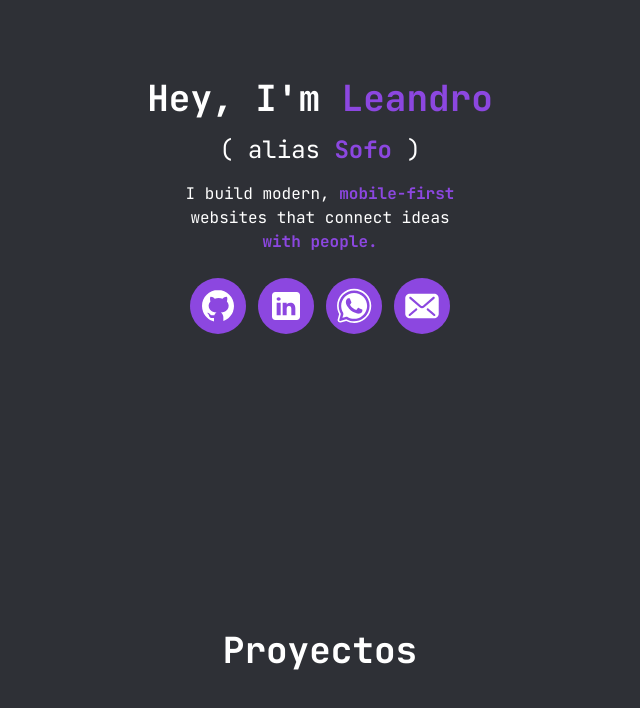
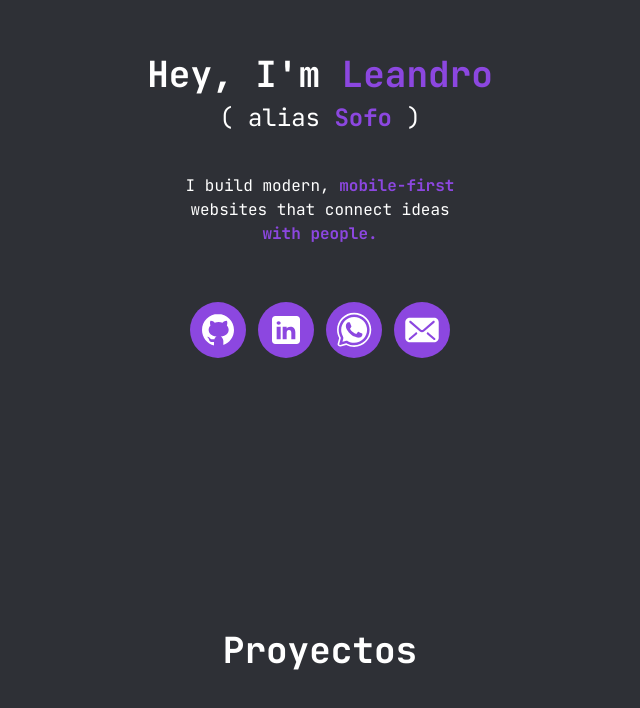
Before and after one commit to sofowest/portfolio, a React (Vite) app: page / in a window 1280 px wide. Shown: the part 198-906 px from the top of the page, without its empty margins (320-960 px from the left). Built offline with nearby package versions, Linux system fonts and the light colour scheme.

Commit message:
Update Home.jsx

```diff
--- a/src/pages/Home.jsx
+++ b/src/pages/Home.jsx
@@ -8,8 +8,8 @@ function Home() {
 
       <article className="flex justify-center items-center text-center h-[100vh] flex-col">
         <h1 className="p-2 text-4xl font-extrabold">Hey, I'm <span className="text-[var(--light-purple)]">Leandro</span></h1>
-        <h2 className="p-2 text-2xl font-medium">( alias <span className="text-[var(--light-purple)] font-bold">Sofo</span> )</h2>
-        <p className="p-2 font-medium">I build modern, <span className="text-[var(--light-purple)] font-bold">mobile-first</span><br /> websites that connect ideas<br /> <span className="text-[var(--light-purple)] font-bold">with people.</span></p>
+        <h2 className="p-0 text-2xl font-medium">( alias <span className="text-[var(--light-purple)] font-bold">Sofo</span> )</h2>
+        <p className="p-2 py-10 font-medium">I build modern, <span className="text-[var(--light-purple)] font-bold">mobile-first</span><br /> websites that connect ideas<br /> <span className="text-[var(--light-purple)] font-bold">with people.</span></p>
         <section className="p-4">
           <SocialIcon />
         </section>
```
